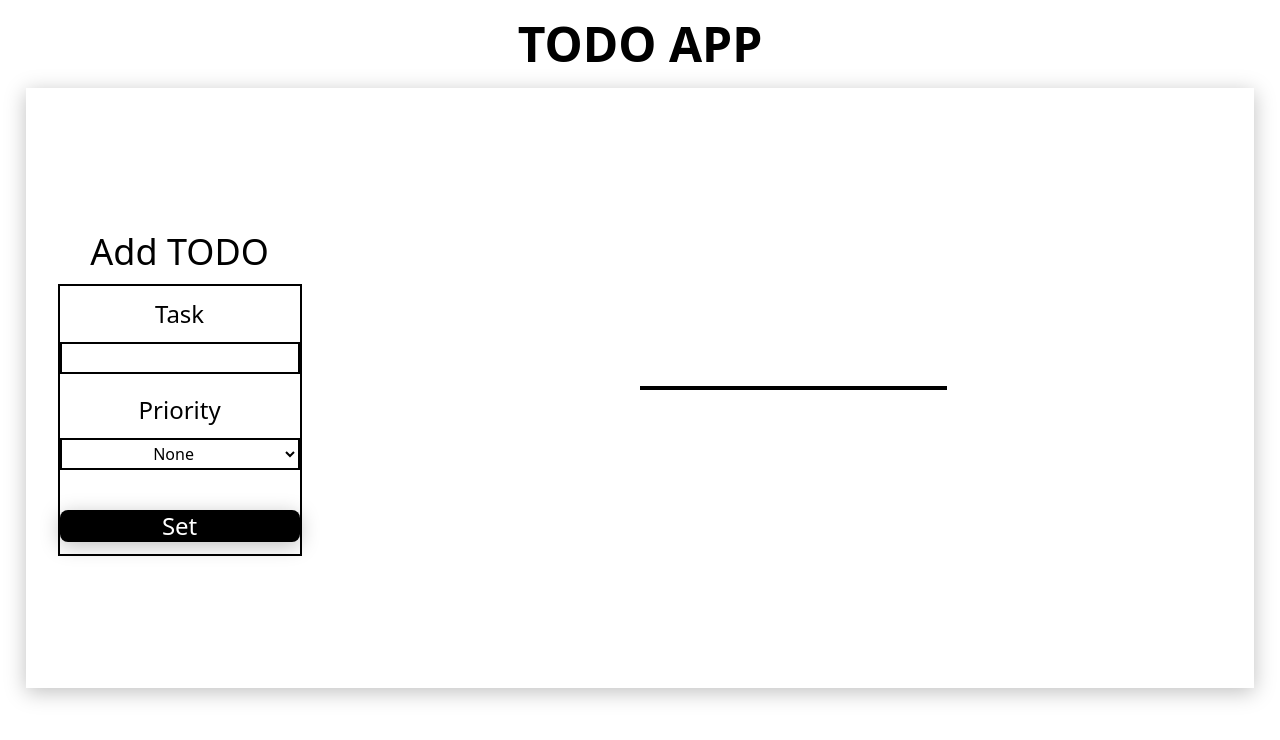
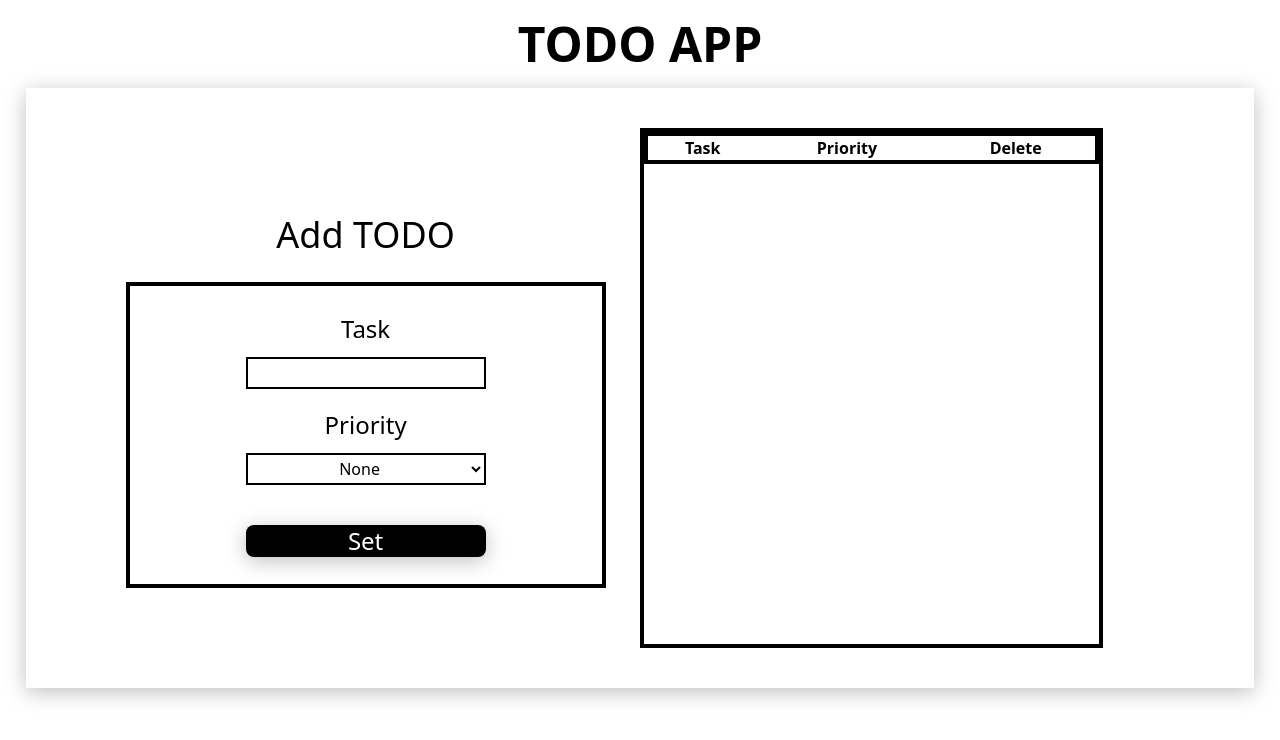
Before and after one commit to HarshJadhao-808/Typescript, a React (Vite) app in the folder TODO/: page / in a window 1280 px wide. Shown: the top 740 px of the page. Built offline with nearby package versions, Linux system fonts and the light colour scheme.

Commit message:
interface created

```diff
--- a/TODO/src/App.tsx
+++ b/TODO/src/App.tsx
@@ -1,6 +1,6 @@
 import './App.css'
-import Input from './components/input';
-import Table from './components/table';
+import Input from './components/Input';
+import Table from './components/Table';
 function App() {
 
 
@@ -10,7 +10,7 @@ function App() {
 			<h1 className="text-[#000000] font-bold text-center text-3xl sm:text-5xl my-5">
 				TODO APP
 			</h1>
-			<div className="border- grid sm:grid-cols-2 w-[96%] m-auto h-150 justify-around items-center shadow-[0_4px_20px_rgba(0,0,0,0.25)]">
+			<div className="border- grid lg:grid-cols-2 w-[96%] m-auto h-150 justify-center px-25 items-center shadow-[0_4px_20px_rgba(0,0,0,0.25)]">
 				<Input />
 				<Table/>
 			</div>
--- a/TODO/src/components/Input.tsx
+++ b/TODO/src/components/Input.tsx
@@ -1,17 +1,37 @@
-import React from 'react'
+import React, { useState } from 'react'
 
 const Input = () => {
+
+	interface Todo {
+		task:string,
+		priority:string
+	}
+
+	const [todo,setTodo] = useState<Todo>({
+		task:"",
+		priority:""
+	})
+	const sendIt = () => {
+		event?.preventDefault()
+		console.log(todo)
+	}
+
+	const Changes = (e: React.ChangeEvent<HTMLInputElement | HTMLSelectElement>) => {
+		setTodo({...todo,[e.target.name]:e.target.value})
+
+	}
+
   return (
-		<div className="h-100 w-[50%]  border- p-8 grid items-center  ">
+		<div className="h-100 w-[50%]  border-  grid items-center  ">
 			<h1 className="text-center font-medium text-3xl sm:text-4xl border-  ">Add TODO</h1>
-			<form className="flex justify-center flex-col border-2 w-full h-full gap-5 ">
+			<form onSubmit={sendIt} className="flex justify-center flex-col border-4 w-80 sm:w-120  h-full gap-3 sm:gap-5 ">
 				<span className="grid ">
 					<label className="text-center mb-3 font-medium text-2xl">Task</label>
-					<input className="border-2 h-8 w-60 m-auto  text-center " type="text" />
+					<input onChange={Changes} name='task' className="border-2 h-8 w-60 m-auto  text-center " type="text" />
 				</span>
 				<span className="grid ">
 					<label className="text-center mb-3 font-medium text-2xl">Priority</label>
-					<select className="border-2 h-8 w-60 m-auto ">
+					<select onChange={Changes} name='priority' className="border-2 h-8 w-60 m-auto ">
 						<option className="text-center" value="none">
 							None
 						</option>
--- a/TODO/src/components/Table.tsx
+++ b/TODO/src/components/Table.tsx
@@ -1,9 +1,21 @@
 import React from 'react'
 
 const Table = () => {
+
   return (
-    <div className='border-2 w-[50%]'>
+    <div className='border-4 w-[90%] h-130 overflow-hidden'>
+      <table className='w-full h-full border-4'>
+        <thead>
+          <tr>
+            <th>Task</th>
+            <th>Priority</th>
+            <th>Delete</th>
+          </tr>
+        </thead>
+        <tbody>
 
+        </tbody>
+      </table>
     </div>
   )
 }
```
